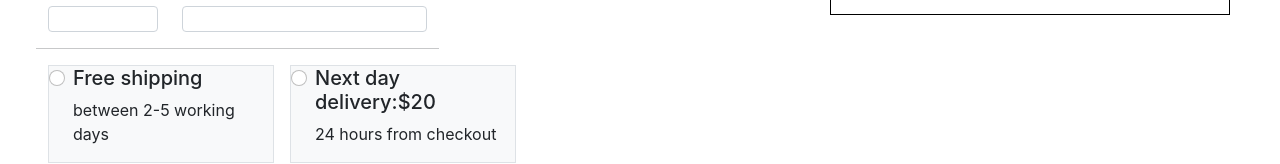
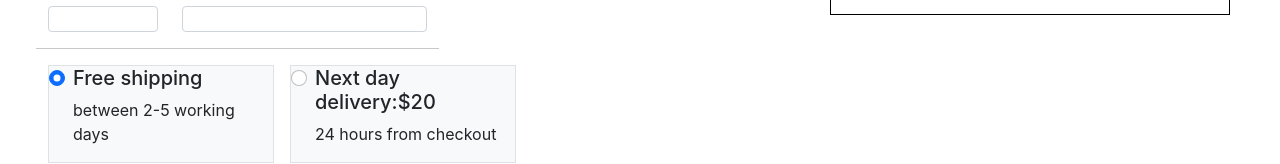
Before and after one commit to hsachan13/E-commerce, a React (Create React App) app: page /ship in a window 1280 px wide. Shown: the part 633-797 px from the top of the page. Built offline with nearby package versions, Linux system fonts and the light colour scheme.

Commit message:
Update ShippingBtn.js

```diff
--- a/src/components/Cart/ShippingDetails/ShippingBtn.js
+++ b/src/components/Cart/ShippingDetails/ShippingBtn.js
@@ -11,7 +11,7 @@
 
                     <div class="form-check ">
                         <div class="radio-button" >
-                            <input class="form-check-input" type="radio" name="flexRadioDefault" id="flexRadioDefault1" />
+                            <input class="form-check-input" type="radio" name="flexRadioDefault" id="flexRadioDefault1" checked />
                             <label class="form-check-label" for="flexRadioDefault1">
                      <h5 className="heading">Free shipping</h5>
                     </label>
```
